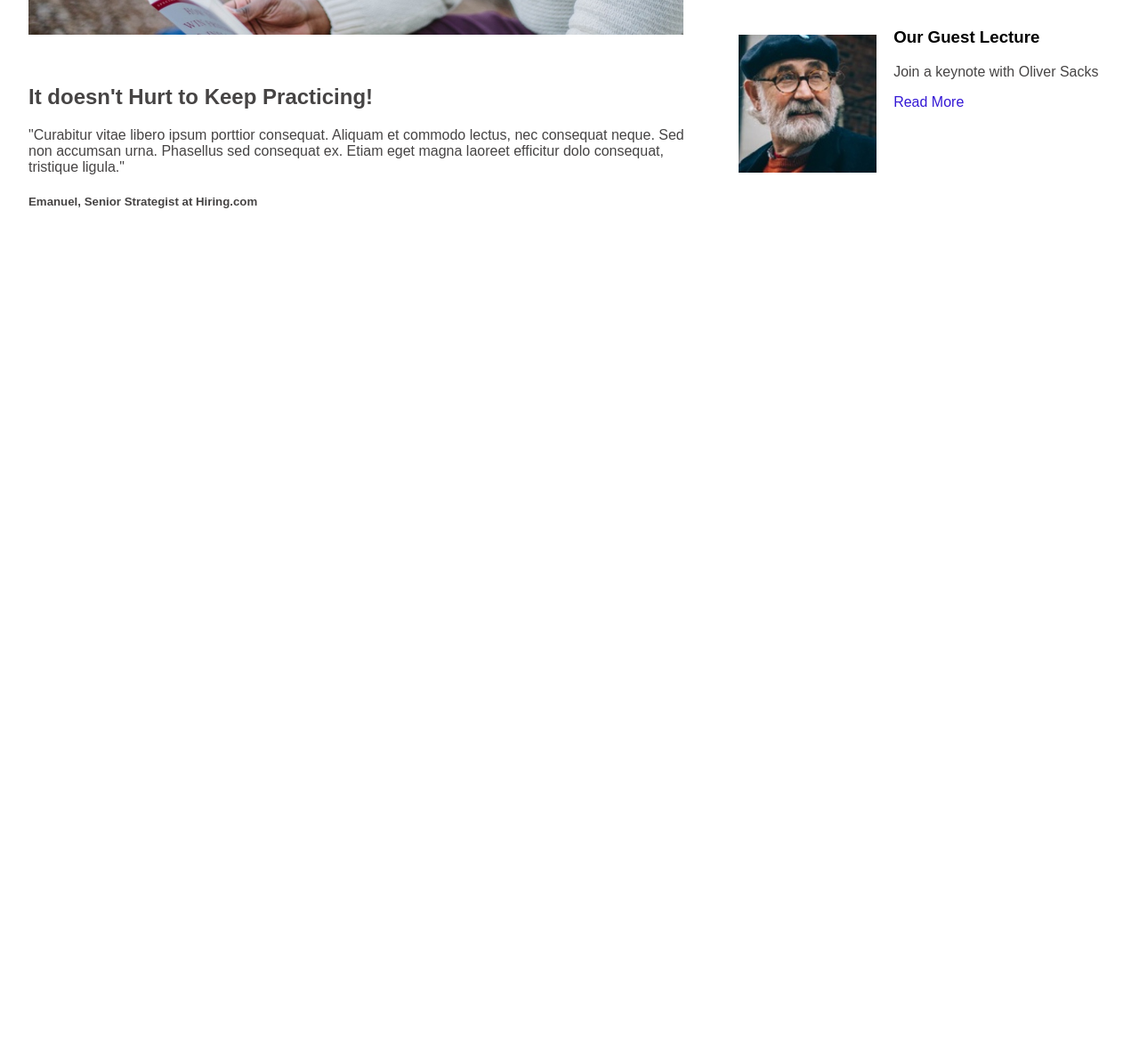
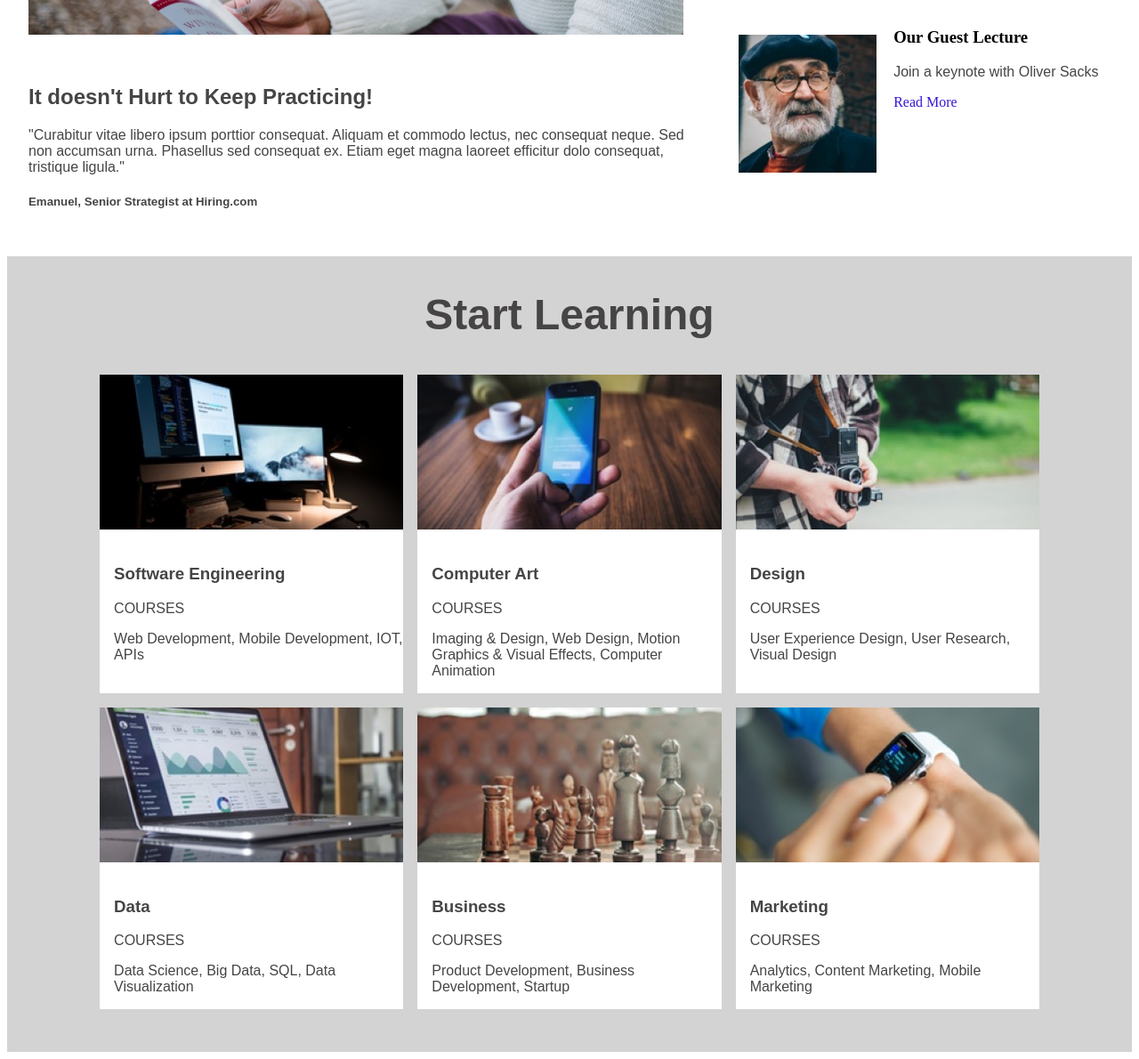
Before and after one commit to B-Herrera/Colmar-Academy, a plain HTML site: page index.html in a window 1280 px wide. Shown: the part 1140-2330 px from the top of the page at 89% size. Before the commit the page ends 1436 px from the top, so only its background shows below. Drawn offline with Linux system fonts and the light colour scheme.

Commit message:
added course boxes and images

```diff
--- a/Resources/css/styles.css
+++ b/Resources/css/styles.css
@@ -153,7 +153,7 @@ h1{
 .content-box .side-text{
   width: 56%;
   display: inline-block;
-  font-family:Arial, Helvetica, sans-serif;
+  font--family:Arial, Helvetica, sans-serif;
 
 }
 
@@ -180,3 +180,45 @@ h1{
   vertical-align: middle;
   display: inline-block;
 }
+
+/* Course Sections*/
+
+.courses {
+  display: flex;
+  justify-content: center;
+  flex-flow: column;
+  align-items: center;
+  font-family: Arial, Helvetica, sans-serif;
+  color: rgb(70,68,68);
+  background-color: lightgrey;
+}
+
+.course-container {
+  width:90%;
+  display: flex;
+  flex-wrap: wrap;
+  background-color: lightgrey;
+  justify-content:center;
+  margin-bottom: 2rem;
+}
+
+.course-box {
+  width: 30%;
+  height: auto;
+  margin:0 0.5rem 1rem 0.5rem;
+  background-color: white;
+}
+
+.course-box img{
+  width: 100%;
+}
+
+.course-text {
+  padding: 1rem 0 0 1rem;
+  font-family: Arial, Helvetica, sans-serif;
+  margin: 1.5rem, auto;
+}
+
+.courses h2, .thesis h2 {
+  text-align: center;
+}
--- a/index.html
+++ b/index.html
@@ -84,6 +84,78 @@
           </div>
         </section>
 
+        <!--Course Sections-->
+
+      <section class="courses">
+        <h1>Start Learning</h1>
+
+      <div class="course-container">
+        <div class="course-box">
+          <img src="resources/images/course-software.jpg" alt="desk with computers">
+          <div class="course-text">
+            <h3>Software Engineering</h3>
+            <p>COURSES</p>
+            <p>Web Development, Mobile Development, IOT, APIs</p>
+          </div>
+        </div>
+
+      <div class="course-box">
+        <img src="resources/images/course-computer-art.jpg" alt="hand holding mobile phone">
+        <div class="course-text">
+          <h3>Computer Art</h3>
+          <p>COURSES</p>
+          <p>Imaging & Design, Web Design, Motion Graphics & Visual Effects, Computer Animation</p>
+        </div>
+      </div>
+
+      <div class="course-box">
+        <img src="resources/images/course-design.jpg" alt="hand holding camera">
+        <div class="course-text">
+          <h3>Design</h3>
+          <p>COURSES</p>
+          <p>User Experience Design, User Research, Visual Design</p>
+        </div>
+      </div>
+
+      <div class="course-box">
+        <img src="resources/images/course-data.jpg" alt="comouter on desk">
+        <div class="course-text">
+        <h3>Data</h3>
+        <p>COURSES</p>
+        <p>Data Science, Big Data, SQL, Data Visualization</p>
+      </div>
+     </div>
+
+
+     <div class="course-box">
+       <img src="resources/images/course-business.jpg" alt="chess pieces">
+       <div class="course-text">
+       <h3>Business</h3>
+       <p>COURSES</p>
+       <p>Product Development, Business Development, Startup</p>
+     </div>
+    </div>
+
+    <div class="course-box">
+      <img src="resources/images/course-marketing.jpg" alt="hand tapping watch">
+      <div class="course-text">
+        <h3>Marketing</h3>
+        <p>COURSES</p>
+        <p>Analytics, Content Marketing, Mobile Marketing</p>
+      </div>
+    </div>
+
+
+
+
+
+
+
+
+    </div>
+
+
+    </section>
 
 
 
```
